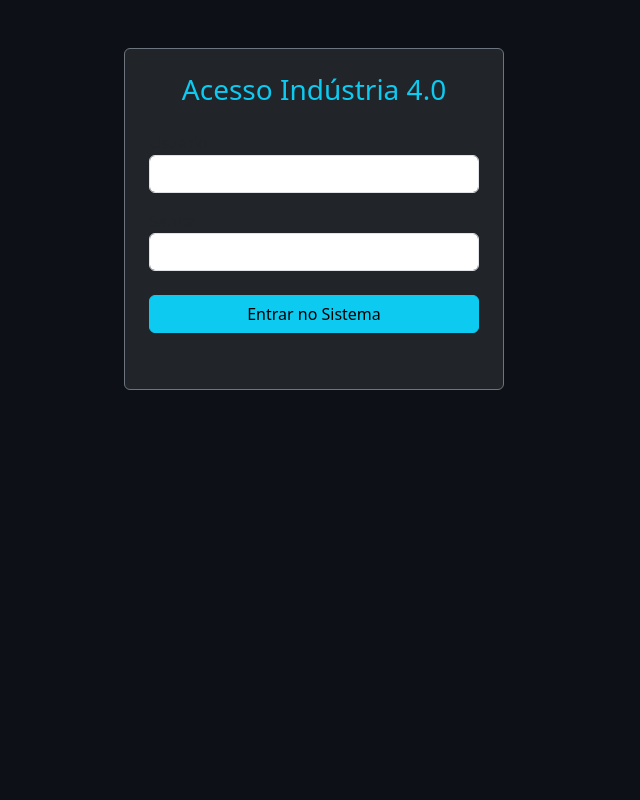
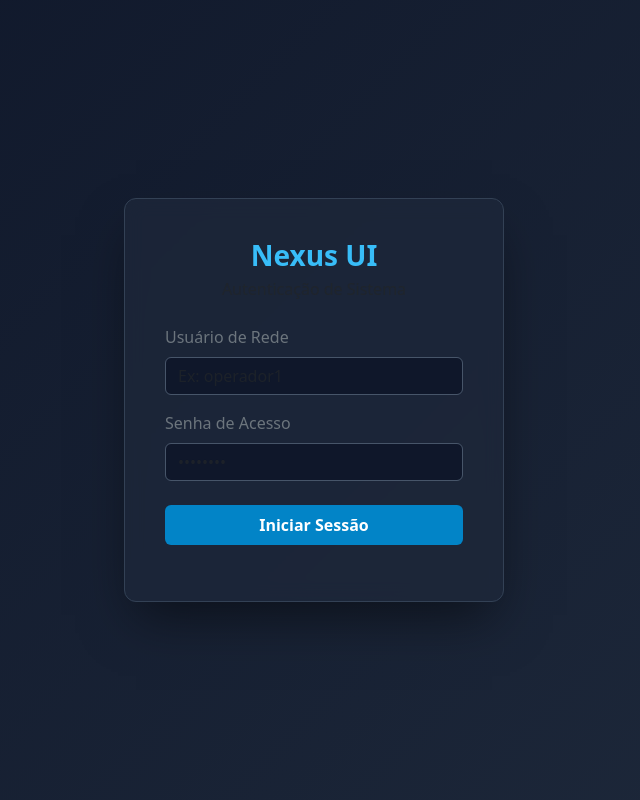
Before and after one commit to luizasilva08/seguranca-da-informacao, a Flask app: page / in a window 1280 px wide. Shown: the whole page, without its empty margins (326-966 px from the left). Run offline with Flask 3, Linux system fonts and the light colour scheme.

Commit message:
Update login.html

```diff
--- a/templates/login.html
+++ b/templates/login.html
@@ -2,38 +2,39 @@
 <html lang="pt-BR">
 <head>
     <meta charset="UTF-8">
-    <title>Login - Indústria 4.0</title>
+    <title>Login - HMI Server</title>
     <link href="https://cdn.jsdelivr.net/npm/bootstrap@5.3.0/dist/css/bootstrap.min.css" rel="stylesheet">
-    <style>body { background-color: #0d1117; color: white; }</style>
+    <style>
+        body { background: linear-gradient(135deg, #0f172a 0%, #1e293b 100%); color: #f8fafc; height: 100vh; display: flex; align-items: center; }
+        .login-card { background: rgba(30, 41, 59, 0.7); backdrop-filter: blur(10px); border: 1px solid #334155; border-radius: 12px; box-shadow: 0 25px 50px -12px rgba(0, 0, 0, 0.5); padding: 2.5rem; }
+        .form-control { background-color: #0f172a; border: 1px solid #475569; color: white; }
+        .form-control:focus { background-color: #0f172a; border-color: #38bdf8; box-shadow: 0 0 0 0.25rem rgba(56, 189, 248, 0.25); color: white; }
+        .btn-primary { background-color: #0284c7; border: none; } .btn-primary:hover { background-color: #0369a1; }
+    </style>
 </head>
 <body>
-<div class="container mt-5">
-    <div class="row justify-content-center mt-5">
-        <div class="col-md-4 card bg-dark p-4 border-secondary">
-            <h3 class="text-center text-info mb-4">Acesso Indústria 4.0</h3>
-            <label>Usuário</label>
-            <input type="text" id="user" class="form-control mb-3">
-            <label>Senha</label>
-            <input type="password" id="pass" class="form-control mb-4">
-            <button class="btn btn-info w-100" onclick="fazerLogin()">Entrar no Sistema</button>
-            <p id="msg-erro" class="text-danger mt-3 text-center"></p>
+<div class="container">
+    <div class="row justify-content-center">
+        <div class="col-md-4 login-card">
+            <h3 class="text-center mb-1" style="color: #38bdf8; font-weight: 700;">Nexus UI</h3>
+            <p class="text-center text-muted mb-4">Autenticação de Sistema</p>
+            <label class="form-label text-secondary">Usuário de Rede</label>
+            <input type="text" id="user" class="form-control mb-3" placeholder="Ex: operador1">
+            <label class="form-label text-secondary">Senha de Acesso</label>
+            <input type="password" id="pass" class="form-control mb-4" placeholder="••••••••">
+            <button class="btn btn-primary w-100 py-2 fw-bold" onclick="fazerLogin()">Iniciar Sessão</button>
+            <p id="msg-erro" class="text-danger mt-3 text-center fw-bold"></p>
         </div>
     </div>
 </div>
 <script>
     async function fazerLogin() {
         const res = await fetch('/login', {
-            method: 'POST',
-            headers: { 'Content-Type': 'application/json' },
+            method: 'POST', headers: { 'Content-Type': 'application/json' },
             body: JSON.stringify({ username: document.getElementById('user').value, password: document.getElementById('pass').value })
         });
         const data = await res.json();
-
-        if(res.ok) {
-            window.location.href = data.redirect; // Vai direto para a aba do cargo!
-        } else {
-            document.getElementById('msg-erro').innerText = "Credenciais inválidas!";
-        }
+        if(res.ok) window.location.href = data.redirect; else document.getElementById('msg-erro').innerText = "Acesso Negado.";
     }
 </script>
 </body>
```
